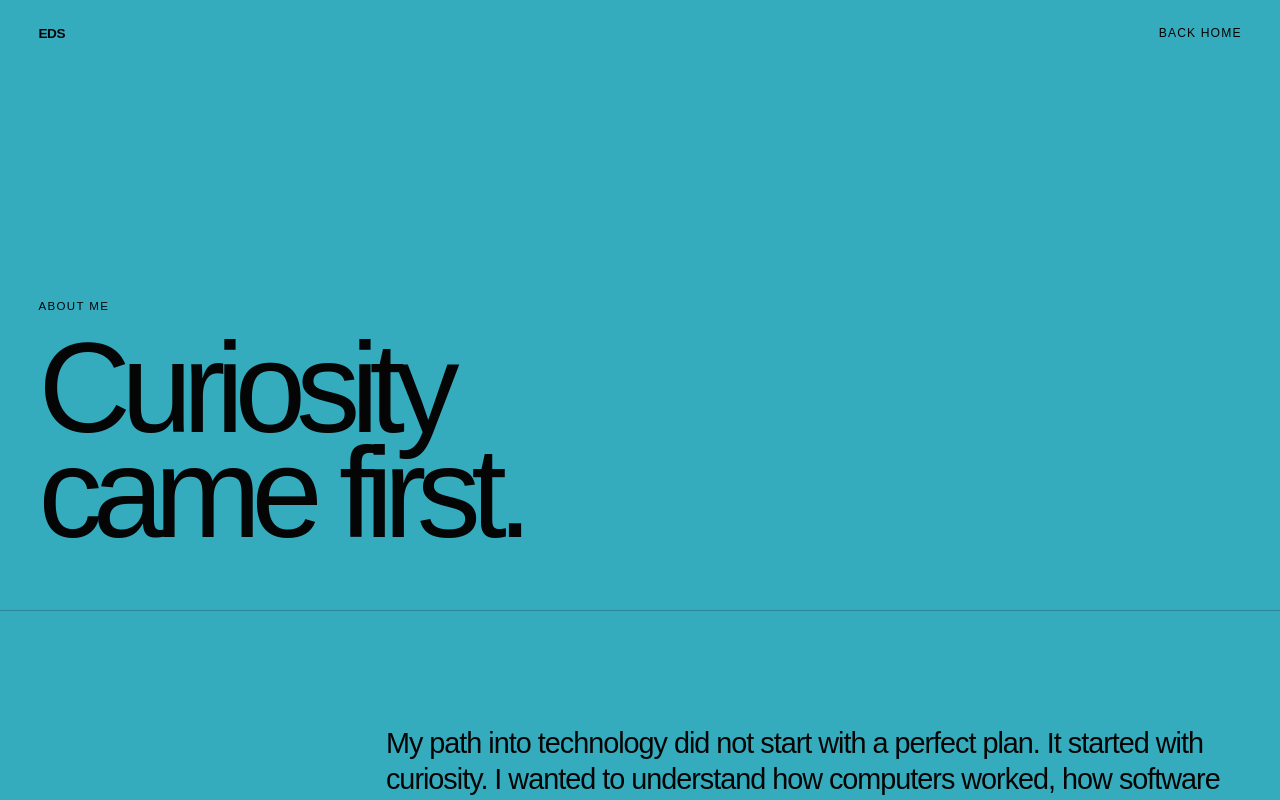
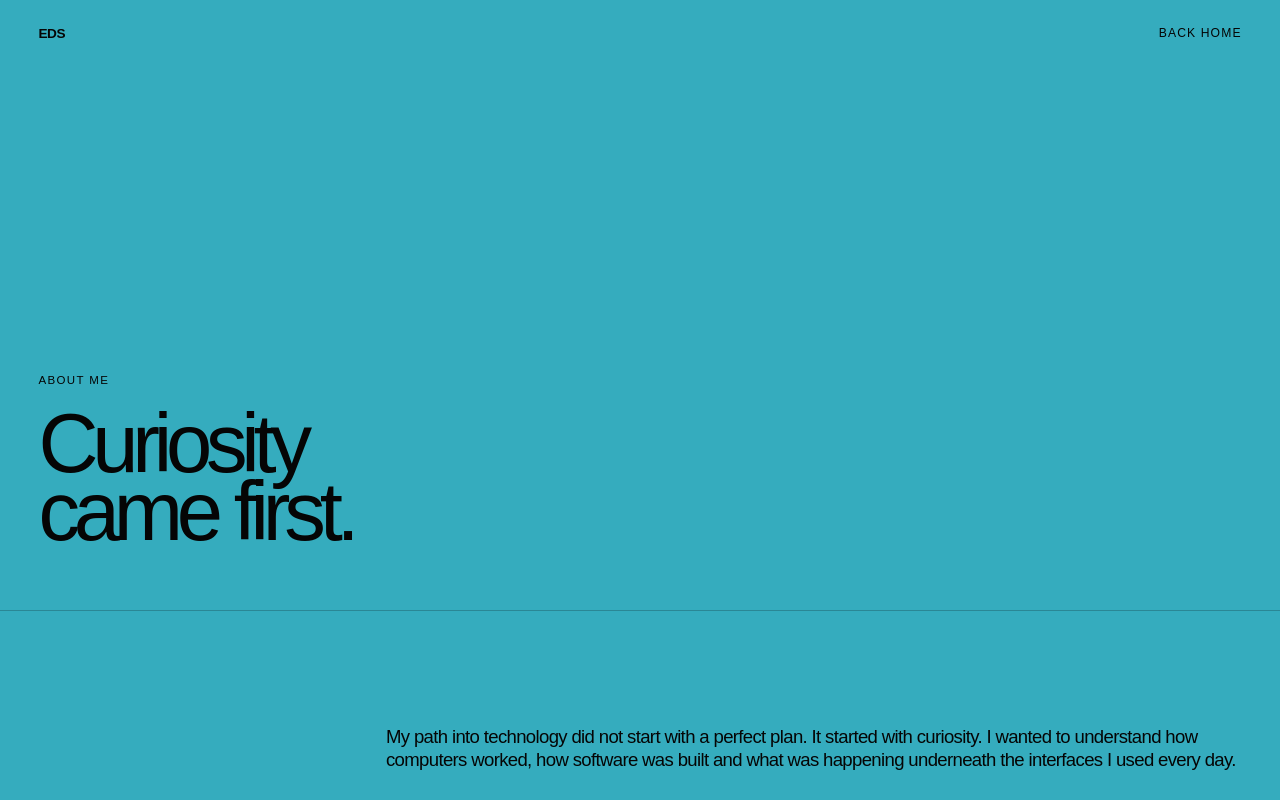
Before and after one commit to emma-dasilva-dev/emma-portfolio, a Next.js app: page /about in a window 1280 px wide. Shown: the top 800 px of the page. Built offline with nearby package versions, Linux system fonts and the light colour scheme.

Commit message:
Reduce About typography scale

```diff
--- a/src/app/globals.css
+++ b/src/app/globals.css
@@ -274,7 +274,7 @@ a {
 
 .about-story {
   max-width: 61rem;
-  font-size: clamp(2.2rem, 4.7vw, 5.2rem);
+  font-size: clamp(1.45rem, 2.6vw, 2.8rem);
   line-height: 0.98;
   letter-spacing: -0.058em;
 }
@@ -326,7 +326,7 @@ a {
 
 .about-page-hero h1 {
   max-width: 10ch;
-  font-size: clamp(4rem, 10vw, 10rem);
+  font-size: clamp(2.8rem, 6.5vw, 6.5rem);
   font-weight: 500;
   line-height: 0.82;
   letter-spacing: -0.075em;
@@ -349,7 +349,7 @@ a {
 }
 
 .about-page-copy p {
-  font-size: clamp(1.35rem, 2.25vw, 2.3rem);
+  font-size: clamp(1.05rem, 1.45vw, 1.4rem);
   line-height: 1.22;
   letter-spacing: -0.035em;
 }
@@ -405,7 +405,7 @@ a {
   }
 
   .about-story {
-    font-size: clamp(2rem, 8.8vw, 4.4rem);
+    font-size: clamp(1.5rem, 6vw, 2.8rem);
   }
 }
 
```
